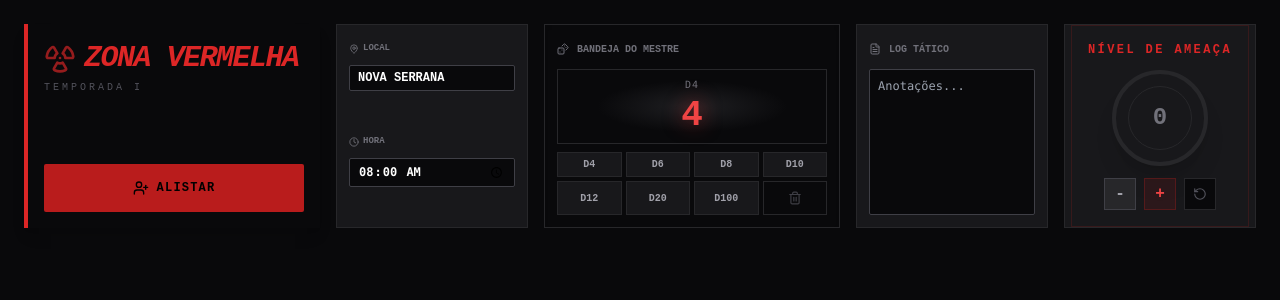
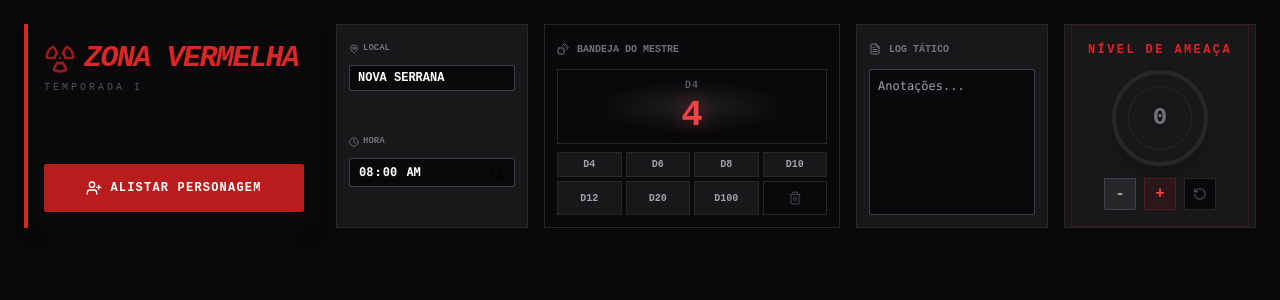
Before and after one commit to jaimealvesjr1/Zona_Vermelha, a Flask app: page / in a window 1280 px wide. Shown: the top 300 px of the page. Run offline with Flask 3, Linux system fonts and the light colour scheme; some libraries are stand-ins or nearby versions.

Commit message:
Update dashboard.html

```diff
--- a/templates/dashboard.html
+++ b/templates/dashboard.html
@@ -24,13 +24,13 @@
             <div>
                 <h1 class="text-2xl md:text-3xl font-black text-red-600 italic tracking-tighter flex items-center gap-2">
                     <i data-lucide="radiation" class="animate-pulse w-6 h-6 md:w-8 md:h-8"></i>
-                    <span>ZONA<span class="hidden md:inline"> VERMELHA</span></span>
+                    <span>ZONA VERMELHA<span class="hidden md:inline"></span></span>
                 </h1>
                 <p class="text-zinc-600 text-[10px] tracking-[0.3em] uppercase mt-1">TEMPORADA I</p>
             </div>
             <button onclick="document.getElementById('modal-add').showModal()"
-                    class="ml-4 md:ml-0 md:mt-4 bg-red-700 hover:bg-red-600 text-black font-black px-4 py-2 md:py-3 uppercase tracking-widest transition-all text-xs flex items-center justify-center gap-2 rounded-sm active:scale-95">
-                <i data-lucide="user-plus" width="16"></i> <span class="hidden md:inline">Alistar</span>
+                    class="ml-4 md:ml-0 md:mt-4 bg-red-700 hover:bg-red-600 text-white font-black px-4 py-2 md:py-3 uppercase tracking-widest transition-all text-xs flex items-center justify-center gap-2 rounded-sm active:scale-95">
+                <i data-lucide="user-plus" width="16"></i> <span class="hidden md:inline">Alistar Personagem</span>
             </button>
         </div>
 
```
